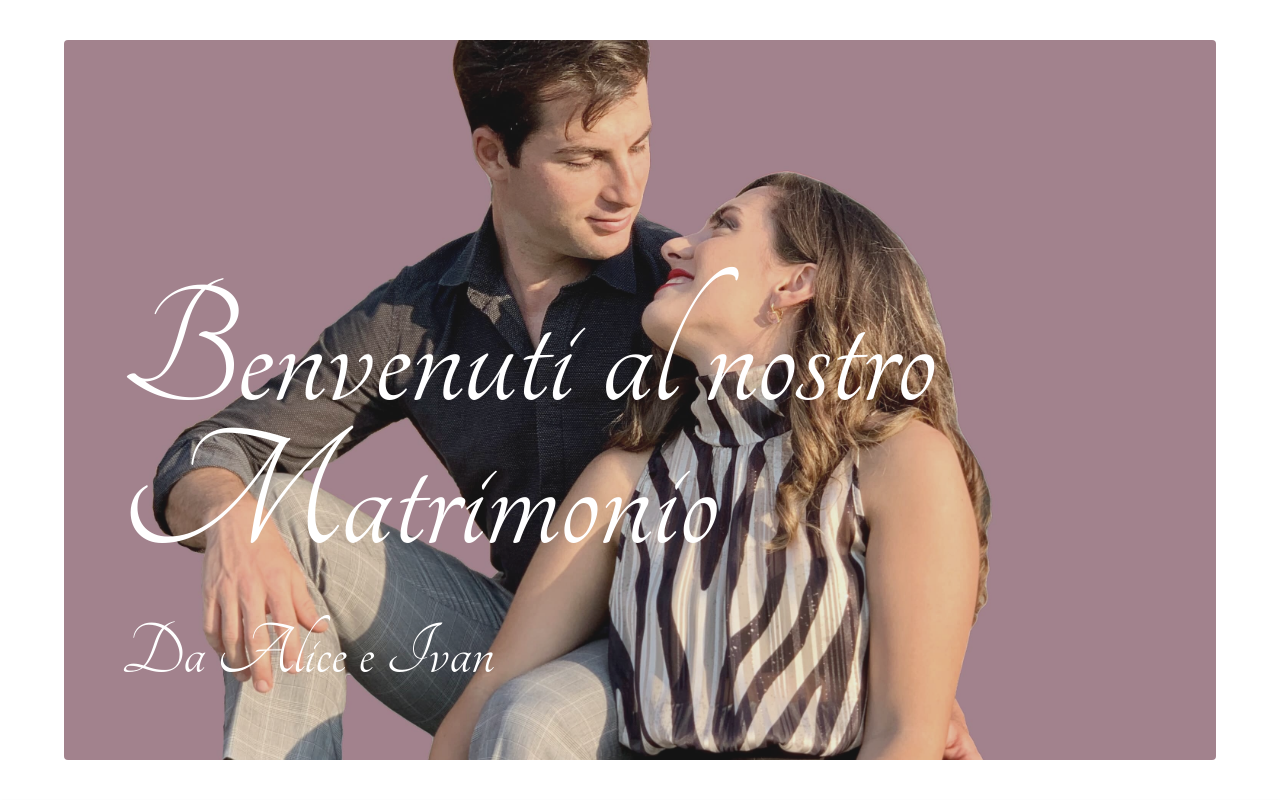
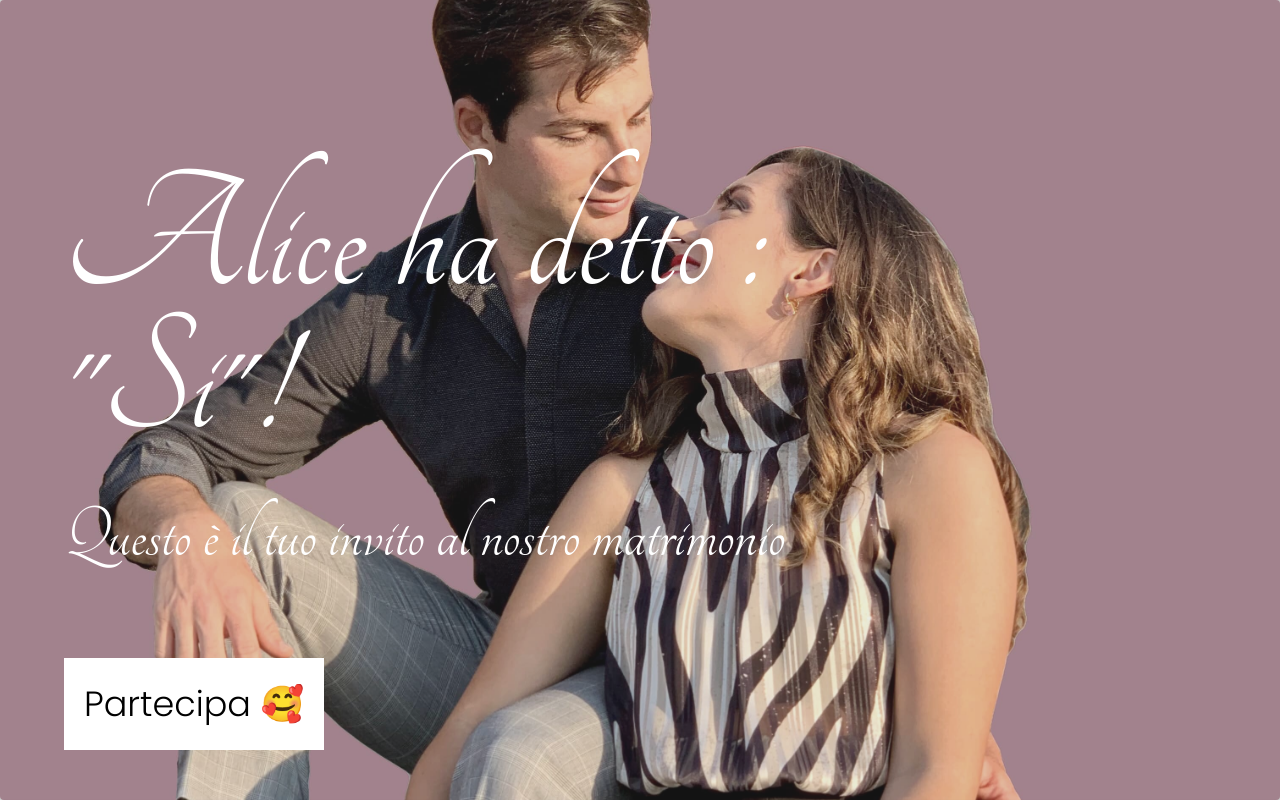
Before and after one commit to XKlaymoreX/alivan, a React (Create React App) app in the folder client/: page / in a window 1280 px wide. Shown: the top 802 px of the page. Built offline with nearby package versions, Linux system fonts and the light colour scheme.

Commit message:
image layout fix

```diff
--- a/client/src/App.tsx
+++ b/client/src/App.tsx
@@ -11,7 +11,7 @@ function App() {
 
   return (
       <Router>
-        <div className="App" style={{textAlign:"center"}}>
+        <div className="App" style={{textAlign:"center", maxWidth:"1920px", margin:"auto"}}>
           <Switch>
             <Route exact path="/" component={Home} />
             <Route exact path="/Private" component={Private} />
--- a/client/src/index.css
+++ b/client/src/index.css
@@ -3,6 +3,7 @@
 @import url('https://fonts.googleapis.com/css2?family=Nunito:wght@300&display=swap');
 html{
   scroll-behavior: smooth;
+
 }
 
 body {
@@ -12,6 +13,7 @@ body {
     sans-serif;
   -webkit-font-smoothing: antialiased;
   -moz-osx-font-smoothing: grayscale;
+  overflow-x: hidden;
 }
 
 code {
--- a/client/src/routes/Home/Home.tsx
+++ b/client/src/routes/Home/Home.tsx
@@ -6,7 +6,7 @@ import Header from './components/Header'
 const Home : React.FC = () => {
 
     return (
-        <div className="Home d-flex flex-column">
+        <div className="Home d-flex flex-column" style={{backgroundColor:"#ccc"}}>
             <Header  />
             <Content />
         </div>
--- a/client/src/routes/Home/components/Content.tsx
+++ b/client/src/routes/Home/components/Content.tsx
@@ -9,6 +9,9 @@ const Content: React.FC = () => {
         <div className="myContent d-flex flex-column " style={{zIndex:1, background:'white'}}>
                 <InfoSection />
                 <Form />
+                <footer>
+                    <span>Made with ❤ by Cristian Hoza.</span>
+                </footer>
         </div>
     )
 }
--- a/client/src/routes/Home/components/Header.tsx
+++ b/client/src/routes/Home/components/Header.tsx
@@ -6,12 +6,15 @@ import Navbar from './Navbar'
 
 const Header: React.FC = (props) => {
 
-
-
     const [useImage, setImage] = React.useState(HeaderImage)
 
 
     React.useEffect(() => {
+
+
+
+
+
         window.addEventListener('resize', () => {
             if (window.innerWidth < 1380) {
                 setImage(HeaderImageTwo)
@@ -52,14 +55,15 @@ const Header: React.FC = (props) => {
         <React.Fragment>
             <div className="textWrapper">
                 <div className="textContainer">
-                    <span className="bigText">Benvenuti al nostro<br/> Matrimonio</span><br />
-                    <span className="smallText">Da Alice e Ivan</span>
+                    <span className="bigText">Alice ha detto : <br/> "Si"!</span><br />
+                    <span className="smallText">Questo è il tuo invito al nostro matrimonio</span>
+                    <a href="#infosection" >Partecipa 🥰</a>
                 </div>
             </div>
 
             <div className="imgSectionWrapper" style={{ height: "100vh", display: "flex", justifyContent: "center", alignItems: "center", minHeight:"600px" }}>
                 {/* <Navbar /> */}
-                <img src={useImage} loading="lazy" className="rounded" style={{ userSelect: "none", pointerEvents: "none", objectFit: "cover", width: "90%", height: "90%", objectPosition: "center", filter: "brightness(100%) contrast(85%) saturate(80%)" }} />
+                <img src={useImage} loading="lazy" className="rounded" style={{ userSelect: "none", pointerEvents: "none", objectFit: "cover", width: "100%", height: "100%", objectPosition: "center", filter: "brightness(100%) contrast(85%) saturate(80%)" }} />
             </div>
         </React.Fragment>
 
--- a/client/src/routes/Home/components/InfoSection.tsx
+++ b/client/src/routes/Home/components/InfoSection.tsx
@@ -7,7 +7,7 @@ import RestaurantSVG from '../media/svgs/restaurant.svg'
 const InfoSection: React.FC = () => {
 
     return (
-        <div className="infoSection">
+        <div className="infoSection" id="infosection">
             <div className="infoIntroduction shadow-sm d-flex justify-content-center align-items-center" style={{ fontFamily: 'Poppins'}} id="infoAnchor">
                 <span>Informazioni</span>
             </div>
--- a/client/src/routes/Home/styles/Header.css
+++ b/client/src/routes/Home/styles/Header.css
@@ -1,12 +1,4 @@
 @import url('https://fonts.googleapis.com/css2?family=Tangerine&display=swap');
-.welcomeText{
-    font-family: 'Great Vibes';
-    font-size: 45px;
-    color:white;
-    text-shadow: 2px 2px black;
-    position: absolute;
-    bottom: 30%;
-}
 
 
 .textContainer{
@@ -16,8 +8,8 @@
         user-select:none;
         text-align:left;
         position: relative;
-        width: 90%;
-        height: 90%;
+        width: 100vw;
+        height: 100%;
         display: flex;
         flex-flow: column;
         align-items: flex-start;
@@ -25,11 +17,33 @@
         margin-bottom: 100px;
 }
 
+.textContainer a{
+    font-family: "Poppins";
+    font-size: 35px;
+    outline: none;
+    border: none;
+    padding: 20px;
+    margin-top: 5%;
+    margin-left: 5%;
+    background-color: white;
+    color: black;
+}
+
+.textContainer a:link{
+    text-decoration: none;
+}
+
+.textContainer a:hover{
+    color: #58192C;
+    font-weight: bold;
+
+}
+
 .textWrapper{
     z-index: +1;
     position: absolute;
     height: 100vh;
-    width: 100%;
+    width: 100vw;
     display: flex;
     justify-content: center;
     align-items: center;
@@ -38,14 +52,14 @@
 
 .bigText{
     line-height: .8em;
-    font-size:10vw;
+    font-size:10em;
     margin-left: 5%;
 
 }
 
 .smallText{
     position: relative;
-    font-size:4vw;
+    font-size:5em;
     margin-left: 5%;
 
 }
```
